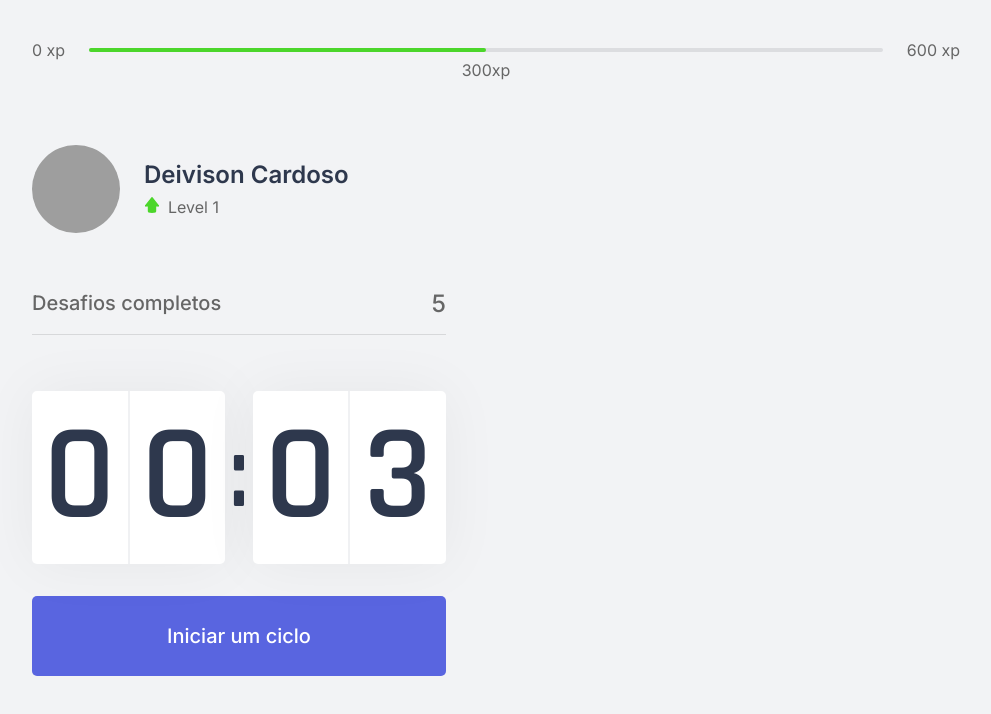
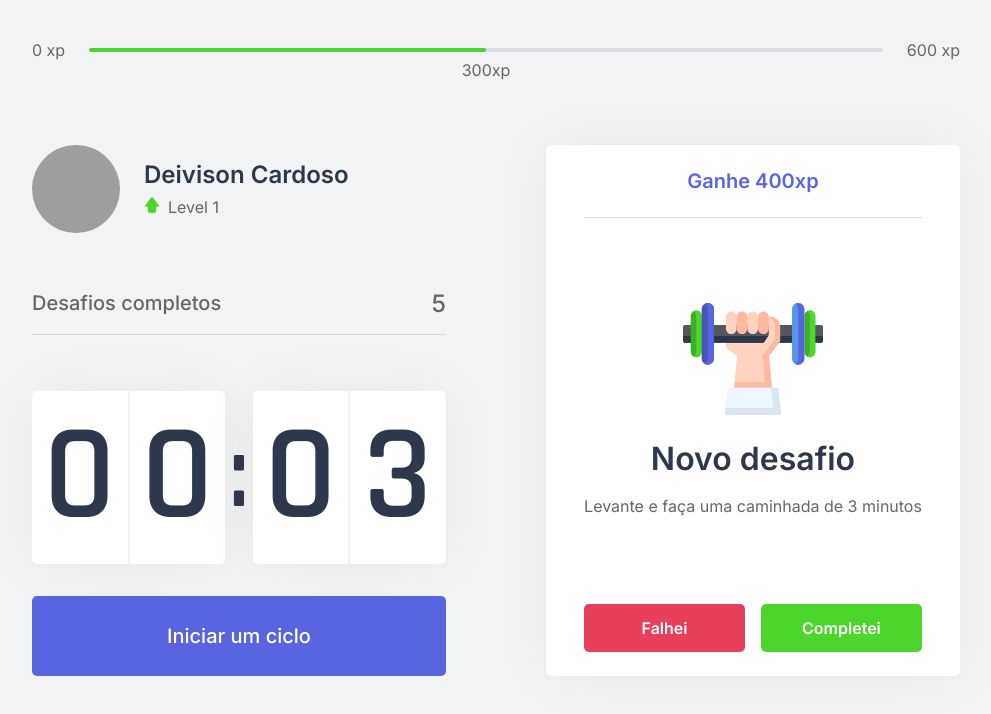
Before and after one commit to deivisondc/moveit, a Next.js app: page / in a window 1280 px wide. Shown: the top 714 px of the page, without its empty margins (144-1135 px from the left). Built offline with nearby package versions, Linux system fonts and the light colour scheme; grey boxes are pictures that could not be loaded.

Commit message:
add challengebox component

```diff
--- /dev/null
+++ b/src/components/ChallengeBox.tsx
@@ -0,0 +1,48 @@
+import styles from '../styles/components/ChallengeBox.module.css';
+
+const ChallengeBox: React.FC = () => {
+  const hasActiveChallenge = true;
+
+  return (
+    <div className={styles.challengeBoxContainer}>
+      { hasActiveChallenge ? (
+        <div className={styles.challengeActive}>
+          <header>Ganhe 400xp</header>
+
+          <main>
+            <img src="icons/body.svg" />
+            <strong>Novo desafio</strong>
+            <p>Levante e faça uma caminhada de 3 minutos</p>
+          </main>
+
+          <footer>
+            <button
+              type="button"
+              className={styles.challengeFailedButton}
+              onClick={() => {}}
+            >
+              Falhei
+            </button>
+            <button
+              type="button"
+              className={styles.challengeSuccededButton}
+              onClick={() => {}}
+            >
+              Completei
+            </button>
+          </footer>
+        </div>
+      ) : (
+        <div className={styles.challengeNotActive}>
+          <strong>Inicie um ciclo para receber desafios a serem completados</strong>
+          <p>
+            <img src="icons/level-up.svg" alt="Level up" />
+            Complete-os e ganhe experiência e avance de level.
+          </p>
+        </div>
+      )}
+    </div>
+  );
+}
+
+export default ChallengeBox;
--- a/src/pages/index.tsx
+++ b/src/pages/index.tsx
@@ -4,6 +4,7 @@
 import Countdown from "../components/Countdown";
 import ExperienceBar from "../components/ExperienceBar";
 import Profile from '../components/Profile';
+import ChallengeBox from '../components/ChallengeBox';
 
 import styles from '../styles/pages/Home.module.css'
 
@@ -22,7 +23,9 @@
           <CompletedChallenges />
           <Countdown />
         </div>
-        <div></div>
+        <div>
+          <ChallengeBox />
+        </div>
       </section>
     </div>
   )
--- /dev/null
+++ b/src/styles/components/ChallengeBox.module.css
@@ -0,0 +1,106 @@
+.challengeBoxContainer {
+  height: 100%;
+  background: var(--white);
+  border-radius: 5px;
+  box-shadow: 0 0 60px rgba(0, 0, 0, 0.05);
+  padding: 1.5rem 2rem;
+
+  display: flex;
+  flex-direction: column;
+  align-items: center;
+  justify-content: center;
+  text-align: center;
+}
+
+.challengeNotActive {
+  display: flex;
+  flex-direction: column;
+  align-items: center;
+}
+
+.challengeNotActive strong {
+  font-size: 1.5rem;
+  font-weight: 500;
+  line-height: 1.4;
+}
+
+.challengeNotActive p {
+  display: flex;
+  flex-direction: column;
+  align-items: center;
+  line-height: 1.4;
+  max-width: 70%;
+  margin-top: 3rem;
+}
+
+.challengeNotActive p img {
+  margin-bottom: 1rem;
+}
+
+.challengeActive {
+  height: 100%;
+
+  display: flex;
+  flex-direction: column;
+}
+
+.challengeActive header {
+  color: var(--blue);
+  font-weight: 600;
+  font-size: 1.25rem;
+  padding: 0 2rem 1.5rem;
+  border-bottom: solid 1px var(--gray-line);
+}
+
+.challengeActive main {
+  flex: 1;
+  display: flex;
+  flex-direction: column;
+  align-items: center;
+  justify-content: center;
+}
+
+.challengeActive main strong {
+  font-size: 2rem;
+  font-weight: 600;
+  color: var(--title);
+  margin: 1.5rem 0 1rem;
+}
+
+.challengeActive main p {
+  line-height: 1.5;
+}
+
+.challengeActive footer {
+  display: grid;
+  grid-template-columns: 1fr 1fr;
+  gap: 1rem;
+}
+
+.challengeActive footer button {
+  height: 3rem;
+  display: flex;
+  align-items: center;
+  justify-content: center;
+
+  border: 0;
+  border-radius: 5px;
+
+  color: var(--white);
+  font-size: 1rem;
+  font-weight: 600;
+
+  transition: filter 0.2s;
+}
+
+.challengeActive footer button.challengeFailedButton {
+  background: var(--red);
+}
+
+.challengeActive footer button.challengeSuccededButton {
+  background: var(--green);
+}
+
+.challengeActive footer button:hover {
+  filter: brightness(0.9);
+}
```
